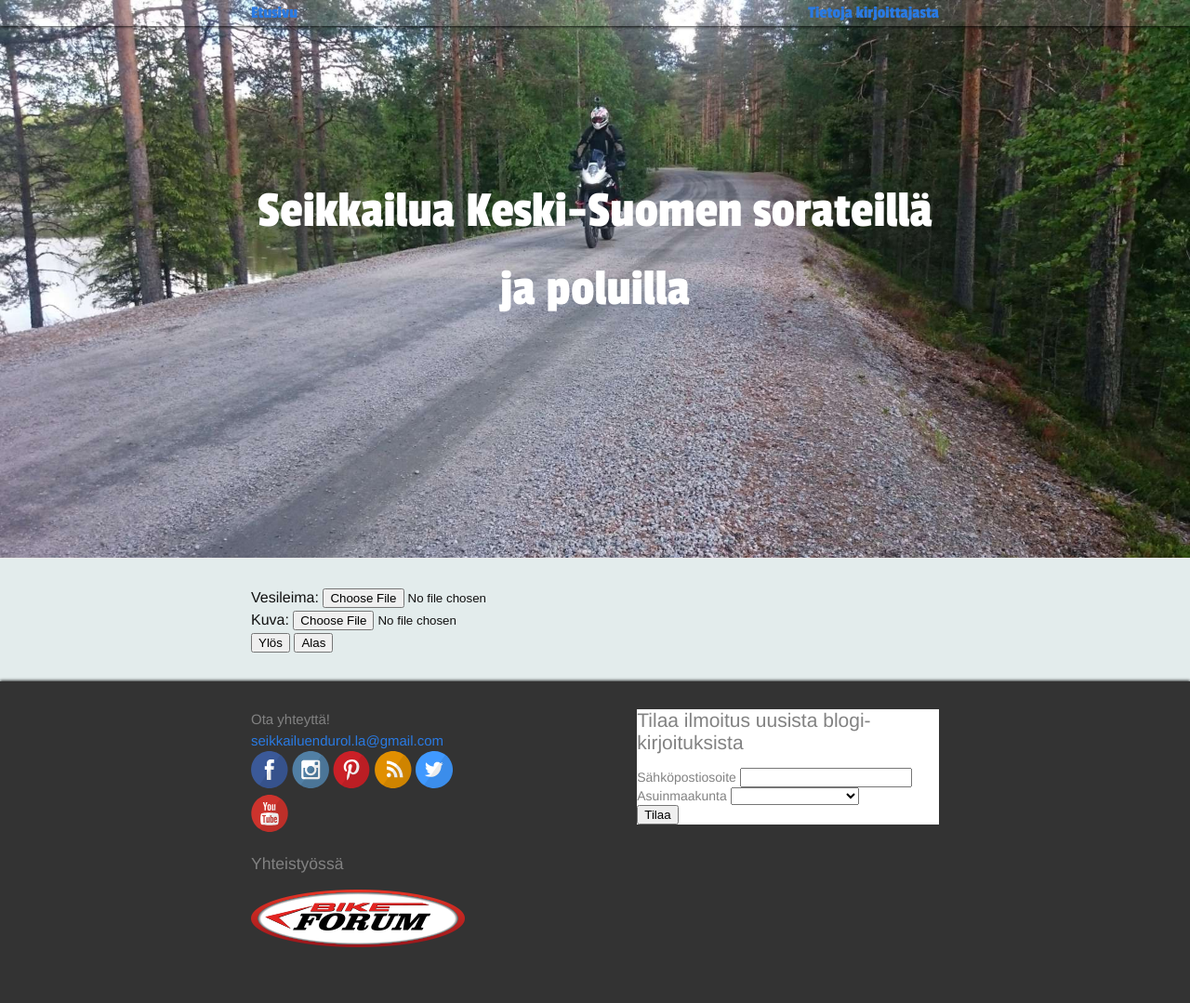
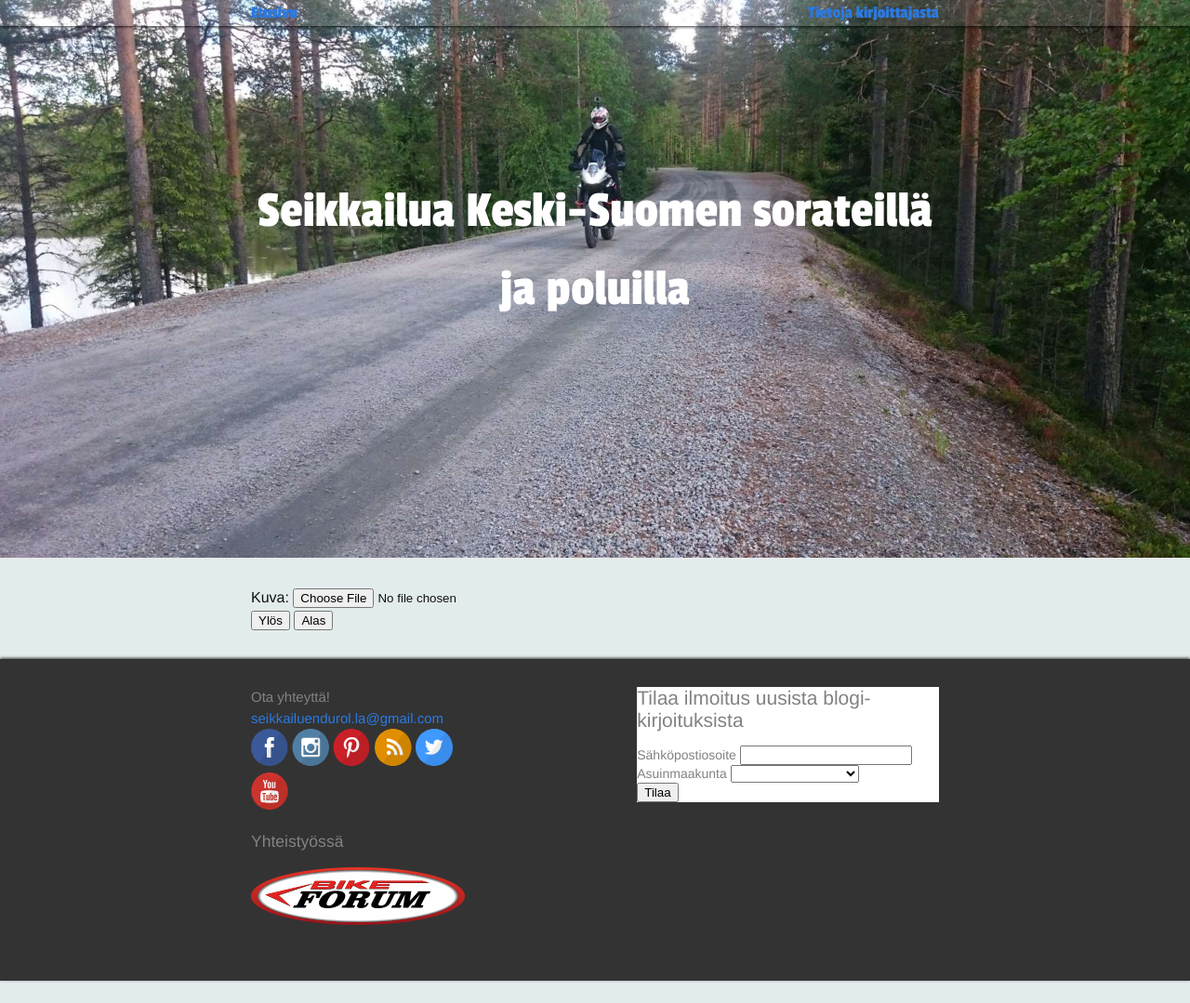
Before and after one commit to seikkailuendurolla/seikkailuendurolla.github.io, a Jekyll site: the page built from watermark.html, in a window 1280 px wide. Shown: the whole page at 93% size. Built offline with Jekyll 4.4.1, drawn with Linux system fonts in a browser that asks for light colours; some web fonts are replaced; comment, search, counter and statistics services are not loaded; after the commit the page ends 1055 px from its top, so only the background shows below that.

Commit message:
Vesileiman palvelimella olevasta kuvasta

```diff
--- a/assets/watermark-mod.js
+++ b/assets/watermark-mod.js
@@ -29,9 +29,9 @@
             original = img;
         }
 
-        var watermarkImage = document.getElementById('watermark').files[0];
-
-        watermark([original, watermarkImage])
+        //var watermarkImage = document.getElementById('watermark').files[0];
+        var watermarkImage = document.getElementById('watermark')
+        watermark([original, "/assets/big-logo.png"])
             .image(watermark.image[position](0.5))
             .then(function(marked) {
                 preview.replaceChild(marked, img);
--- a/watermark.html
+++ b/watermark.html
@@ -21,7 +21,7 @@
 
 <div class="home">
 <form>
-  <div>Vesileima: <input type="file" id="watermark"></div>
+<!--  <div>Vesileima: <input type="file" id="watermark"></div> -->
   <div>Kuva: <input type="file" id="image"></div>
   <div>
     <button type="button" value="upperLeft">Ylös</button>
```
